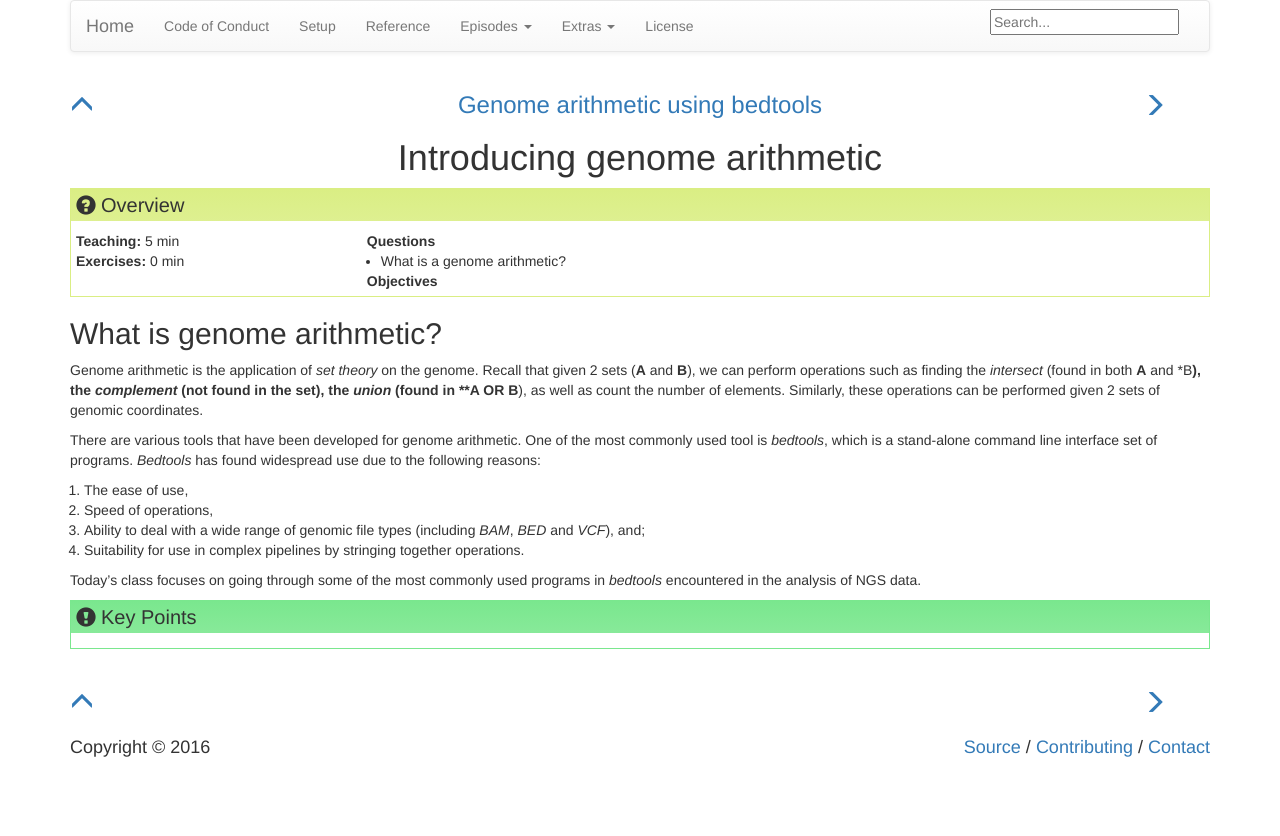
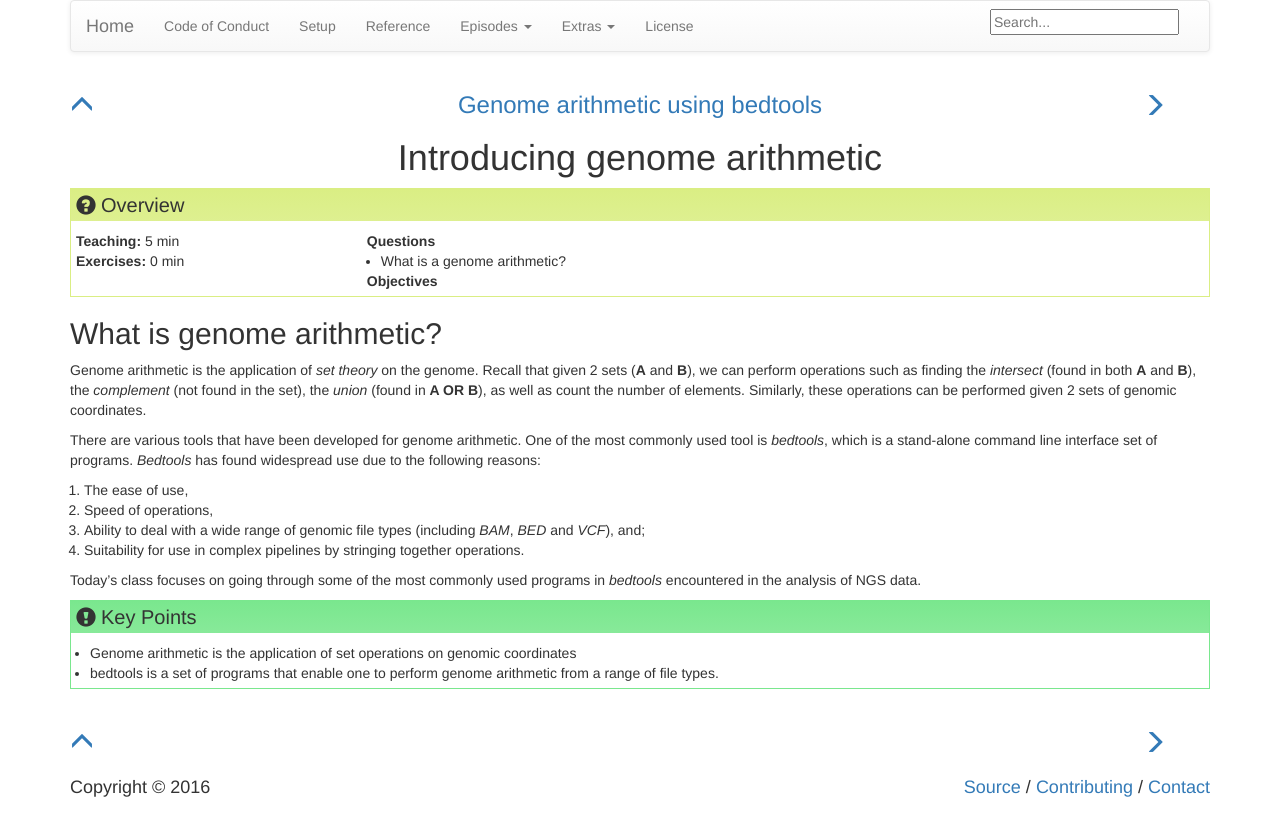
Before and after one commit to jeremyNg/bedtools, a Jekyll site: the page built from _episodes/01-intro.md, in a window 1280 px wide. Shown: the top 836 px of the page. Built offline with Jekyll 4.4.1, drawn with Linux system fonts in a browser that asks for light colours.

Commit message:
update chapter 1

```diff
--- a/_episodes/01-intro.md
+++ b/_episodes/01-intro.md
@@ -6,13 +6,14 @@ questions:
 - "What is a genome arithmetic?"
 objectives:
 keypoints:
-
+- "Genome arithmetic is the application of set operations on genomic coordinates"
+- "bedtools is a set of programs that enable one to perform genome arithmetic from a range of file types."
 ---
 
 
 ## What is genome arithmetic?
 
-Genome arithmetic is the application of *set theory* on the genome. Recall that given 2 sets (**A** and **B**), we can perform operations such as finding the *intersect* (found in both **A** and *B**), the *complement* (not found in the set), the *union* (found in **A OR B**), as well as count the number of elements. Similarly, these operations can be performed given 2 sets of genomic coordinates.
+Genome arithmetic is the application of *set theory* on the genome. Recall that given 2 sets (**A** and **B**), we can perform operations such as finding the *intersect* (found in both **A** and **B**), the *complement* (not found in the set), the *union* (found in **A OR B**), as well as count the number of elements. Similarly, these operations can be performed given 2 sets of genomic coordinates.
 
 There are various tools that have been developed for genome arithmetic. One of the most commonly used tool is *bedtools*, which is a stand-alone command line interface set of programs. *Bedtools* has found widespread use due to the following reasons:
 
```
Also changed, not shown: 1 other file.
